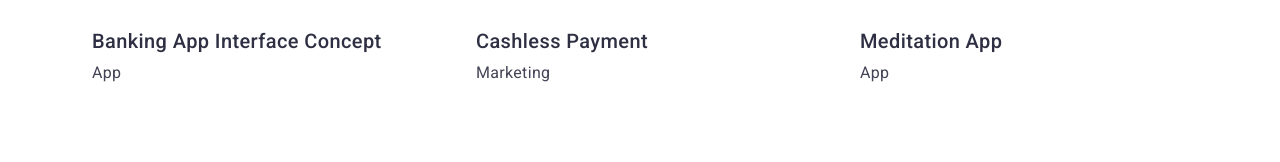
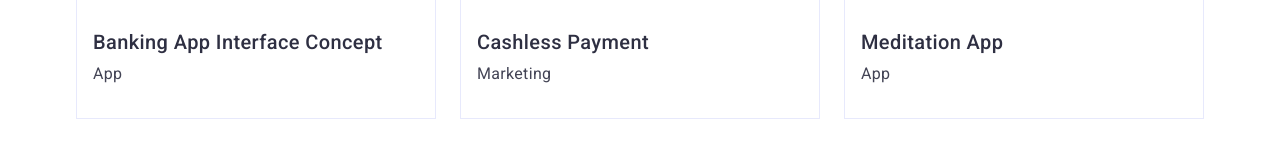
Before and after one commit to MarynaBublyk/goit-markup-hw-03, a plain HTML site: page portfolio.html in a window 1280 px wide. Shown: the part 597-759 px from the top of the page. Drawn offline with nearby package versions, Linux system fonts and the light colour scheme.

Commit message:
DZ3_var6

```diff
--- a/css/styles.css
+++ b/css/styles.css
@@ -365,7 +365,7 @@ img {
 
 .by-line-portf {
   padding: 32px 16px;
-  border: 1px solid var(--cornflower);
+  border: 1px solid var(--cornflover);
   margin: 0;
 }
 
```
